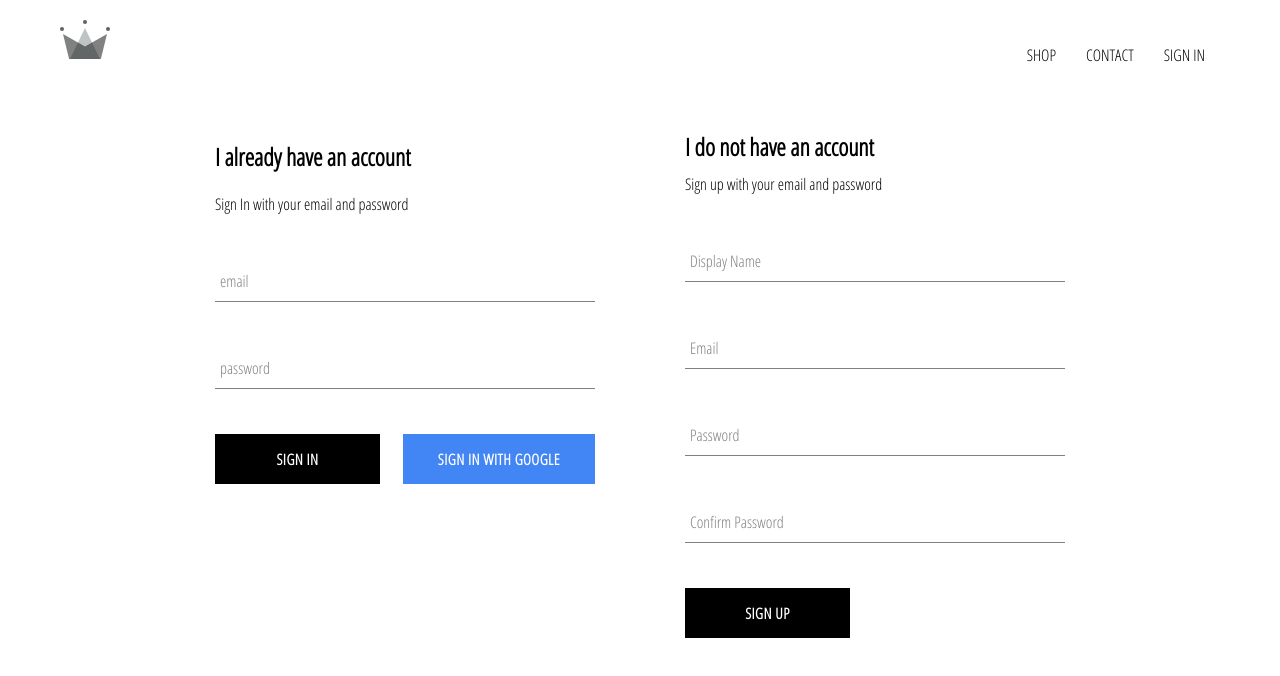
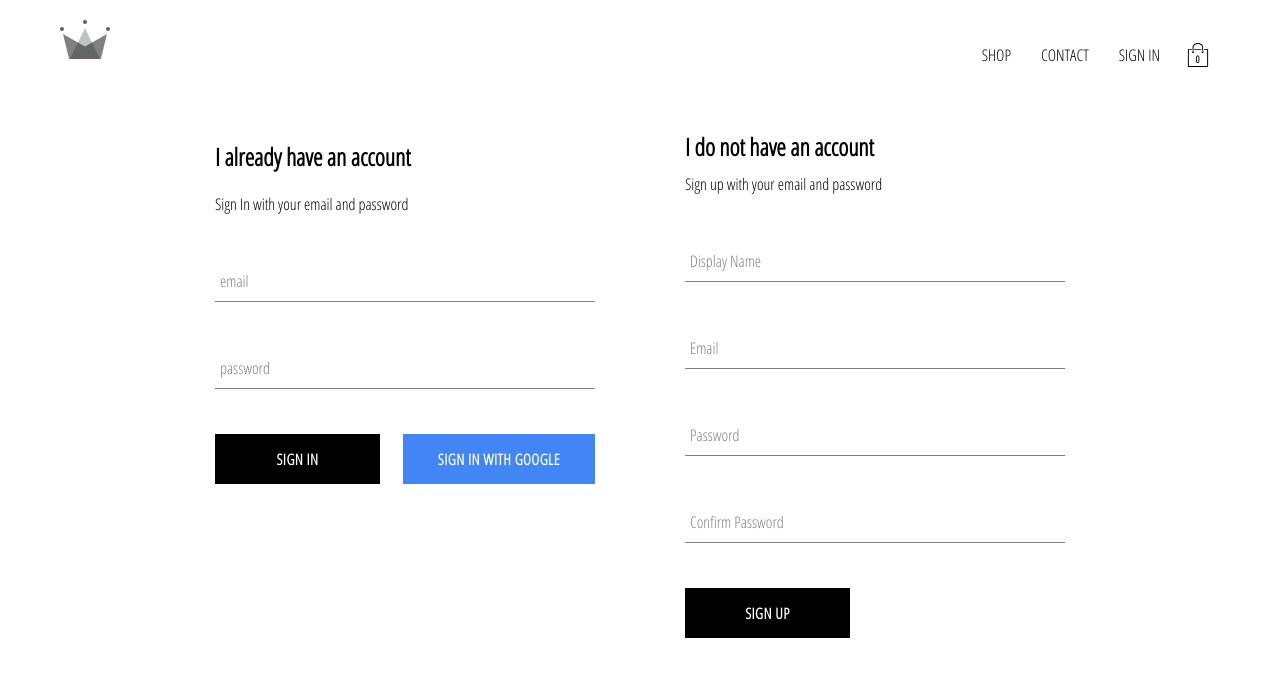
Before and after one commit to ColomboRiccardo/crwn-clothing, a React (Create React App) app: page /signIn in a window 1280 px wide. Shown: the top 676 px of the page. Built offline with nearby package versions, Linux system fonts and the light colour scheme; no server answers.

Commit message:
added cart dropdown, with state using redux

```diff
--- /dev/null
+++ b/src/components/cart-dropdown/cart-dropdown.component.jsx
@@ -0,0 +1,14 @@
+import React from 'react';
+
+import CustomButton from '../custom-button/custom-button.component';
+
+import './cart-dropdown.styles.scss';
+
+const CartDropdown = () => (
+	<div className='cart-dropdown'>
+		<div className='cart-items' />
+		<CustomButton>GO TO CHECKOUT</CustomButton>
+	</div>
+);
+
+export default CartDropdown;
--- /dev/null
+++ b/src/components/cart-dropdown/cart-dropdown.styles.scss
@@ -0,0 +1,24 @@
+.cart-dropdown {
+	position: absolute;
+	width: 240px;
+	height: 340px;
+	display: flex;
+	flex-direction: column;
+	padding: 20px;
+	border: 1px solid black;
+	background-color: white;
+	top: 90px;
+	right: 40px;
+	z-index: 5;
+
+	.cart-items {
+		height: 240px;
+		display: flex;
+		flex-direction: column;
+		overflow: scroll;
+	}
+
+	button {
+		margin-top: auto;
+	}
+}
--- /dev/null
+++ b/src/components/cart-icon/cart-icon.component.jsx
@@ -0,0 +1,21 @@
+import React from 'react';
+import { connect } from 'react-redux';
+
+import { toggleCartHidden } from '../../redux/cart/cart.actions';
+
+import { ReactComponent as ShoppingIcon } from '../../assets/shopping-bag.svg';
+
+import './cart-icon.styles.scss';
+
+const CartIcon = ({ toggleCartHidden }) => (
+	<div className='cart-icon' onClick={toggleCartHidden}>
+		<ShoppingIcon className='shopping-icon' />
+		<span className='item-count'> 0 </span>
+	</div>
+);
+
+const mapDispatchToProps = dispatch => ({
+	toggleCartHidden: () => dispatch(toggleCartHidden()),
+});
+
+export default connect(null, mapDispatchToProps)(CartIcon);
--- /dev/null
+++ b/src/components/cart-icon/cart-icon.styles.scss
@@ -0,0 +1,21 @@
+.cart-icon {
+	width: 45px;
+	height: 45px;
+	position: relative;
+	display: flex;
+	align-items: center;
+	justify-content: center;
+	cursor: pointer;
+
+	.shopping-icon {
+		width: 24px;
+		height: 24px;
+	}
+
+	.item-count {
+		position: absolute;
+		font-size: 10px;
+		font-weight: bold;
+		bottom: 12px;
+	}
+}
--- a/src/components/header/header.component.jsx
+++ b/src/components/header/header.component.jsx
@@ -3,12 +3,14 @@
 import { connect } from 'react-redux';
 
 import { auth } from '../../firebase/firebase.utils';
+import CartIcon from '../../components/cart-icon/cart-icon.component';
+import CartDropdown from '../../components/cart-dropdown/cart-dropdown.component';
 
 import { ReactComponent as Logo } from '../../assets/crown.svg';
 
 import './header.style.scss';
 
-const Header = ({ currentUser }) => (
+const Header = ({ currentUser, hidden }) => (
 	<div className='header'>
 		<Link to='/'>
 			<Logo className='logo' />
@@ -29,12 +31,16 @@
 					SIGN IN
 				</Link>
 			)}
+			<CartIcon />
 		</div>
+		{hidden ? null : <CartDropdown />}
 	</div>
 );
 
-const mapStateToProps = state => ({
-	currentUser: state.user.currentUser,
+const mapStateToProps = ({ user: { currentUser }, cart: { hidden } }) => ({
+	//destructure state, destructure currentUser off of user and hidden off of cart.
+	currentUser,
+	hidden,
 });
 
 export default connect(mapStateToProps)(Header);
--- /dev/null
+++ b/src/redux/cart/cart.actions.js
@@ -0,0 +1,6 @@
+import CartActionTypes from './cart.types';
+
+export const toggleCartHidden = () => ({
+	type: CartActionTypes.TOGGLE_CART_HIDDEN,
+});
+//payload is optional
--- /dev/null
+++ b/src/redux/cart/cart.reducer.js
@@ -0,0 +1,19 @@
+import CartActionTypes from './cart.types';
+
+const INITIAL_STATE = {
+	hidden: true,
+};
+
+const cartReducer = (state = INITIAL_STATE, action) => {
+	switch (action.type) {
+		case CartActionTypes.TOGGLE_CART_HIDDEN:
+			return {
+				...state,
+				hidden: !state.hidden,
+			};
+		default:
+			return state;
+	}
+};
+
+export default cartReducer;
--- /dev/null
+++ b/src/redux/cart/cart.types.js
@@ -0,0 +1,5 @@
+const CartActionTypes = {
+	TOGGLE_CART_HIDDEN: 'TOGGLE_CART_HIDDEN',
+};
+
+export default CartActionTypes;
--- a/src/redux/root-reducer.js
+++ b/src/redux/root-reducer.js
@@ -1,7 +1,8 @@
 import { combineReducers } from 'redux';
 
 import userReducer from './user/user.reducer';
-
+import cartReducer from './cart/cart.reducer';
 export default combineReducers({
 	user: userReducer,
+	cart: cartReducer,
 });
```
Also changed, not shown: src/assets/shopping-bag.svg (added).
